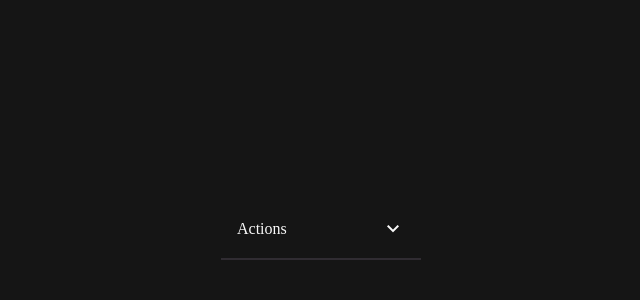
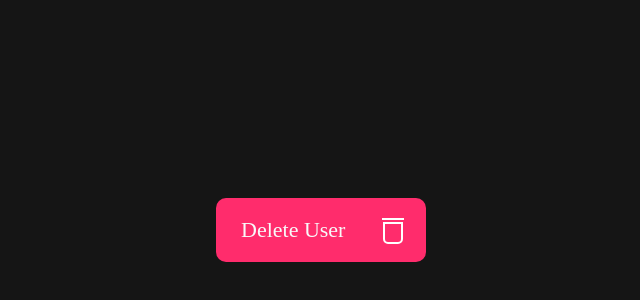
Before and after one commit to Almesaody/react-buttons, a React (Create React App) app: page / in a window 1280 px wide. Shown: the part 170-470 px from the top of the page, without its empty margins (319-959 px from the left). Built offline with nearby package versions, Linux system fonts and the light colour scheme.

Commit message:
adding delete button

```diff
--- a/src/App.tsx
+++ b/src/App.tsx
@@ -1,4 +1,4 @@
-import { DropdownButton1 as Button } from "./buttons";
+import { DeleteButton as Button } from "./buttons";
 
 function App() {
   return (
--- /dev/null
+++ b/src/buttons/delete-button/DeleteButton.tsx
@@ -0,0 +1,38 @@
+import { useState } from "react";
+import "./styles.css";
+
+export const DeleteButton = () => {
+  const [isDeleting, setIsDeleting] = useState(false);
+
+  const handleClick = () => {
+    setIsDeleting(true);
+    // do something async
+    setTimeout(() => {
+      setIsDeleting(false);
+    }, 2500);
+  };
+
+  return (
+    <button
+      onClick={handleClick}
+      className={isDeleting ? "deleting" : ""}
+      disabled={isDeleting}
+    >
+      <span className="button-text">
+        {isDeleting ? "Deleting ..." : "Delete User"}
+      </span>
+      <span className="animation">
+        <span className="paper-wrapper">
+          <span className="paper"></span>
+        </span>
+        <span className="shredded-wrapper">
+          <span className="shredded"></span>
+        </span>
+        <span className="lid"></span>
+        <span className="can">
+          <span className="filler"></span>
+        </span>
+      </span>
+    </button>
+  );
+};
--- /dev/null
+++ b/src/buttons/delete-button/styles.css
@@ -0,0 +1,162 @@
+* {
+    box-sizing: border-box;
+}
+
+html, body {
+    height: 100%;
+}
+
+body {
+    display: grid;
+    place-items: center;
+    margin: 0;
+}
+
+button {
+    display: flex;
+    align-items: center;
+    justify-content: center;
+    border-radius: 10px;
+    border: 0;
+    background: #ff2c6c;
+    font-size: 22px;
+    font-weight: 400;
+    font-family: "Euclid Circular A";
+    color: #f9f9f9;
+    padding: 0 0 0 24px;
+    width: 210px;
+    height: 64px;
+    text-align: left;
+    cursor: pointer;
+    transition: 0.3s;
+}
+
+.button-text {
+    flex: 0 0 120px;
+}
+
+.animation {
+    position: relative;
+    overflow: hidden;
+    display: grid;
+    place-items: center;
+    width: 64px;
+    height: 64px;
+    scale: 1;
+}
+
+.can {
+    overflow: hidden;
+    position: relative;
+    translate: 0 3px;
+    width: 20px;
+    height: 22px;
+    border-bottom-left-radius: 5px;
+    border-bottom-right-radius: 5px;
+    border: 2px solid #ffffff;
+}
+
+.lid {
+    position: absolute;
+    top: 20px;
+    left: 50%;
+    translate: -50% 0;
+    width: 22px;
+    height: 2px;
+    background: #ffffff;
+}
+
+@keyframes move {
+    75%, 100% {
+        translate: 0 88px;
+    }
+}
+
+.paper-wrapper, .shredded-wrapper {
+    overflow: hidden;
+    position: absolute;
+    display: flex;
+    top: -20px;
+    left: 50%;
+    margin-left: -5px;
+    width: 10px;
+    height: 64px;
+}
+
+.paper-wrapper {
+    height: 40px;
+}
+
+.shredded-wrapper {
+    top: 24px;
+    height: 20px;
+    justify-content: center;
+}
+
+.paper, .shredded {
+    display: block;
+    background: #ffffff;
+    height: 20px;
+}
+
+.paper {
+    width: 10px;
+}
+
+.shredded {
+    margin-top: -40px;
+    width: 2px;
+}
+
+.shredded::before, .shredded::after {
+    content: "";
+    position: absolute;
+    z-index: 1;
+    top: 0;
+    width: inherit;
+    height: inherit;
+    background: inherit;
+}
+
+.shredded::before {
+    left: -4px;
+}
+
+.shredded::after {
+    right: -4px;
+}
+
+@keyframes fill {
+    0%, 20% {
+        translate: 0 0;
+    }
+    40%, 70% {
+        translate: 0 -50%;
+    }
+    90%, 100% {
+        translate: 0 -100%;
+    }
+}
+
+.filler {
+    position: absolute;
+    top: 100%;
+    left: 50%;
+    margin-left: -32px;
+    width: 64px;
+    height: 120%;
+    background: #ffffff;
+}
+
+button:disabled {
+    /* cursor: not-allowed; */
+    opacity: 0.8;
+}
+
+button.deleting :is(.paper, .shredded) {
+    animation: move 1.25s linear 2 both;
+}
+
+button.deleting .filler {
+    animation: fill 2.5s both;
+}
--- a/src/buttons/dropdown-button-1/styles.css
+++ b/src/buttons/dropdown-button-1/DropdownButton1.css
@@ -12,7 +12,7 @@ button {
     color: #f9f9f9;
   }
 
-  .dropdown {
+  .dropdown-button-1 {
     position: relative;
     width: 200px;
   }
--- a/src/buttons/dropdown-button-1/DropdownButton1.tsx
+++ b/src/buttons/dropdown-button-1/DropdownButton1.tsx
@@ -1,5 +1,5 @@
 import { MouseEvent, useEffect, useState } from "react";
-import "./styles.css";
+import "./DropdownButton1.css";
 
 const menu = [
   {
--- a/src/buttons/index.ts
+++ b/src/buttons/index.ts
@@ -1 +1,3 @@
-export { DropdownButton1 } from "./dropdown-button-1/DropdownButton1";
+// export { DropdownButton1 } from "./dropdown-button-1/DropdownButton1";
+// export { LoaderButton1 } from "./loader-button-1/LoaderButton1";
+export { DeleteButton } from "./delete-button/DeleteButton";
--- /dev/null
+++ b/src/buttons/loader-button-1/styles.css
@@ -0,0 +1,47 @@
+.loader-button {
+    position: relative;
+    overflow: hidden;
+    border: 0;
+    border-radius: 6px;
+    background: #bd2e57;
+    padding: 26px 30px;
+}
+
+.loader {
+    position: absolute;
+    top: -25%;
+    left: -25%;
+    width: 150%;
+    height: 150%;
+    border-radius: inherit;
+    background: rgba(0, 0, 0, 0.35);
+    backdrop-filter: blur(3px);
+    opacity: 0;
+    visibility: hidden;
+    transition: 0.3s;
+}
+
+.loader-button.loading .loader {
+    opacity: 1;
+    visibility: visible;
+}
+
+@keyframes spin {
+    100% {
+        rotate: 1turn;
+    }
+}
+
+.loader::after {
+    content: "";
+    position: absolute;
+    top: 50%;
+    left: 50%;
+    translate: -50% -50%;
+    width: 20px;
+    height: 20px;
+    border-radius: 50%;
+    border: 3px solid rgba(0, 0, 0, 0.4);
+    border-top-color: white;
+    animation: spin 1s infinite linear;
+}
```
Also changed, not shown: src/buttons/loader-button-1/LoaderButton1.tsx (added, +24 -0 lines), public/paper.svg (added), public/shredded.svg (added).
